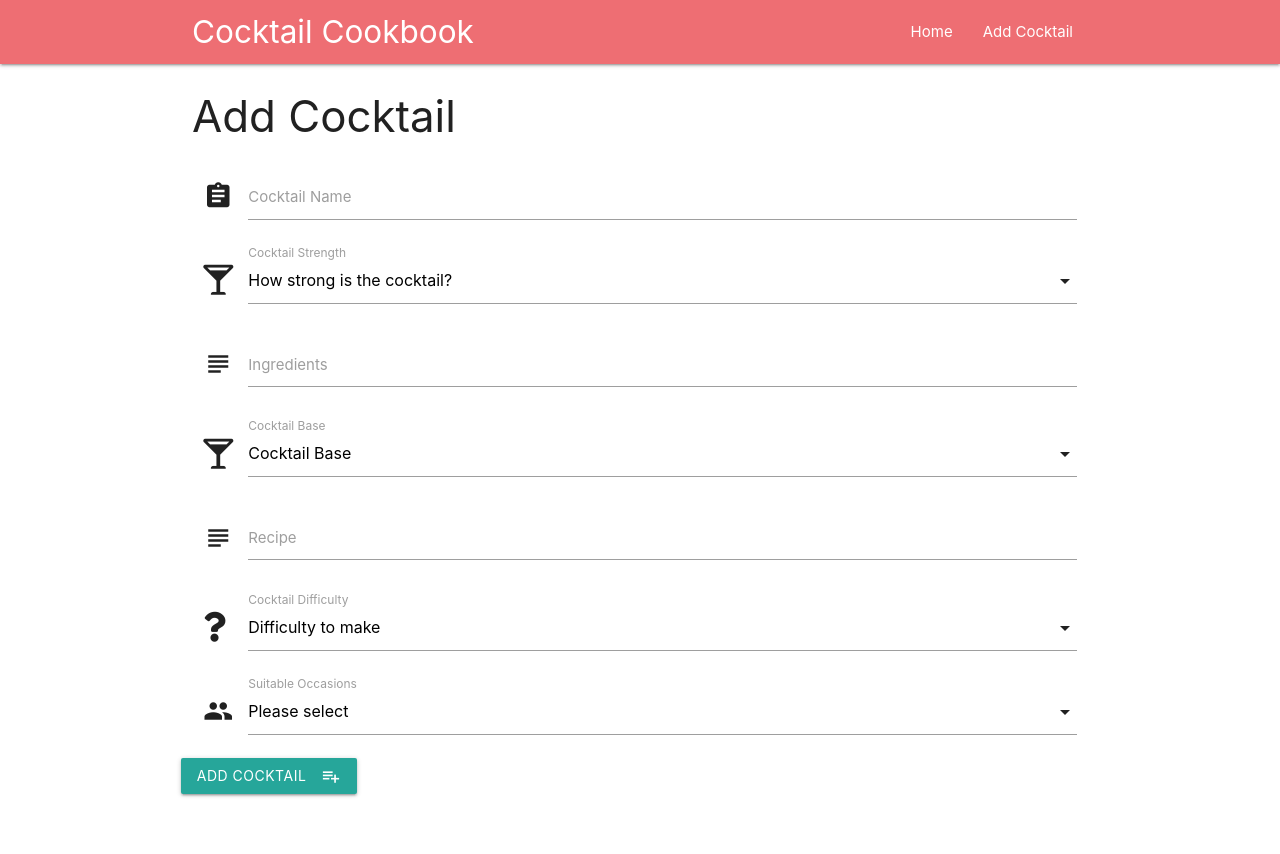
After one commit to Code-Institute-Submissions/cocktail_cookbook, a Flask app: page /add_recipe in a window 1280 px wide. The commit adds this page. Run offline with Flask 2, Linux system fonts and the light colour scheme; data that the repository does not hold is empty; some libraries are stand-ins or nearby versions.

Commit message:
Initial edited commit for project purposes

```diff
--- a/app.py
+++ b/app.py
@@ -5,79 +5,53 @@ from bson.objectid import ObjectId
 
 app = Flask(__name__)
 
-app.config["MONGO_DBNAME"] = 'task_manager'
+app.config["MONGO_DBNAME"] = 'cocktail_cookbook'
 app.config["MONGO_URI"] = os.getenv("MONGO_URI")
 
 mongo = PyMongo(app)
 
 @app.route('/')
-@app.route('/get_tasks')
-def get_tasks():
-    return render_template('tasks.html',tasks=mongo.db.tasks.find())
+@app.route('/get_recipes')
+def get_recipes():
+    return render_template('recipes.html',recipes=mongo.db.recipes.find())
 
-@app.route('/add_task')
-def add_task():
-    return render_template('addtask.html',categories=mongo.db.categories.find())
+@app.route('/add_recipe')
+def add_recipe():
+    return render_template('addrecipe.html',strengths=mongo.db.strengths.find(),occasions=mongo.db.occasions.find(),bases=mongo.db.bases.find(),difficulty=mongo.db.difficulty.find())
 
-@app.route('/insert_task', methods=['POST'])
-def insert_task():
-    tasks = mongo.db.tasks
-    tasks.insert_one(request.form.to_dict())
-    return redirect(url_for('get_tasks'))
+@app.route('/insert_recipe', methods=['POST'])
+def insert_recipe():
+    recipes = mongo.db.recipes
+    recipe = request.form.to_dict()
+    recipes.insert_one(recipe)
+    return redirect(url_for('get_recipes'))
 
-@app.route('/edit_task/<task_id>')
-def edit_task(task_id):
-    the_task = mongo.db.tasks.find_one({"_id":ObjectId(task_id)})
-    all_categories = mongo.db.categories.find()
-    return render_template('edittask.html',task=the_task,categories=all_categories)
+@app.route('/edit_recipe/<recipe_id>')
+def edit_recipe(recipe_id):
+    the_recipe = mongo.db.recipes.find_one({"_id":ObjectId(recipe_id)})
+    return render_template('editrecipe.html',recipe=the_recipe,strengths=mongo.db.strengths.find(),occasions=mongo.db.occasions.find(),bases=mongo.db.bases.find(),difficulty=mongo.db.difficulty.find())
 
-@app.route('/update_task/<task_id>', methods=['POST'])
-def update_task(task_id):
-    tasks = mongo.db.tasks
-    tasks.update({'_id': ObjectId(task_id)},
+@app.route('/update_recipe/<recipe_id>', methods=['POST'])
+def update_recipe(recipe_id):
+    recipes = mongo.db.recipes
+    recipes.update({'_id': ObjectId(recipe_id)},
     {
-        'task_name':request.form.get('task_name'),
-        'category_name':request.form.get('category_name'),
-        'task_description': request.form.get('task_description'),
-        'due_date': request.form.get('due_date'),
-        'is_urgent':request.form.get('is_urgent')
+        'name':request.form.get('recipe_name'),
+        'desc':request.form.get('desc'),
+        'difficulty': request.form.get('difficulty'),
+        'strength': request.form.get('strength'),
+        'recipe': request.form.get('recipe'),
+        'ingredients': request.form.get('ingredients'),
+        'occasions ': request.form.get('occasions'),
+        'author': request.form.get('author'),
+        'base':request.form.get('base')
     })
-    return redirect(url_for('get_tasks'))
+    return redirect(url_for('get_recipes'))
 
-@app.route('/delete_task/<task_id>')
-def delete_task(task_id):
-    mongo.db.tasks.remove({'_id': ObjectId(task_id)})
-    return redirect(url_for('get_tasks'))
-
-
-@app.route('/get_categories')
-def get_categories():
-    return render_template('categories.html',categories=mongo.db.categories.find())
-
-@app.route('/add_category')
-def add_category():
-    return render_template('addcategory.html',categories=mongo.db.categories.find())
-
-@app.route('/insert_category', methods=['POST'])
-def insert_category():
-    categories = mongo.db.categories
-    categories.insert_one({'category_name': request.form.get('category_name')})
-    return redirect(url_for('get_categories'))
-
-@app.route('/edit_category/<category_id>')
-def edit_category(category_id):
-    return render_template('editcategory.html',category = mongo.db.categories.find_one({'_id':ObjectId(category_id)}))
-
-@app.route('/update_category/<category_id>', methods=['POST'])
-def update_category(category_id):
-    categories = mongo.db.categories
-    categories.update({'_id': ObjectId(category_id)},{'category_name':request.form.get('category_name')})
-    return redirect(url_for('get_categories'))
-
-@app.route('/delete_category/<category_id>')
-def delete_category(category_id):
-    mongo.db.categories.remove({'_id': ObjectId(category_id)})
-    return redirect(url_for('get_categories'))
+@app.route('/delete_recipe/<recipe_id>')
+def delete_recipe(recipe_id):
+    mongo.db.recipes.remove({'_id': ObjectId(recipe_id)})
+    return redirect(url_for('get_recipes'))
 
 
 if __name__ == '__main__':
--- a/static/css/style.css
+++ b/static/css/style.css
@@ -9,3 +9,30 @@
 .task_header {
     margin-top: 5px;
 }
+
+img {
+    max-width: 80px;
+}
+
+.strength {
+    position: absolute;
+    width: 80px;
+    height: 90px;
+    overflow: hidden;
+    left: 15px;
+    display: inline-block;
+    vertical-align: middle;
+}
+
+.collection .collection-item.avatar {
+    padding-left: 105px;
+}
+
+.collection .collection-item.avatar .title {
+    font-weight: 700;
+    font-size: large;
+}
+
+.desc {
+    font-size: medium;
+}
--- /dev/null
+++ b/templates/addrecipe.html
@@ -0,0 +1,70 @@
+{% extends 'base.html' %} {% block content %}
+<h3>Add Cocktail</h3>
+<div class="row">
+    <form action="{{url_for('insert_recipe')}}" method="POST" class="col s12">
+        <div class="row">
+            <div class="input-field col s12">
+                <i class="material-icons prefix">assignment</i>
+                <input id="name" name="name" type="text" class="validate" required>
+                <label for="name">Cocktail Name</label>
+            </div>
+            <div class="input-field col s12">
+                <i class="material-icons prefix fas fa-glass-martini-alt"></i>
+                <select id="strength" name="strength" required>
+                    <option value="" disabled selected>How strong is the cocktail?</option>
+                    {% for str in strengths %}
+                    <option value="{{ str.name }}">{{ str.name }} ({{ str.desc }})</option>
+                    {% endfor %}
+                </select>
+                <label>Cocktail Strength</label>
+            </div>
+            <div class="input-field col s12">
+                <i class="material-icons prefix">subject</i>
+                <textarea id="ingredients" name="ingredients" class="materialize-textarea" required></textarea>
+                <label for="ingredients">Ingredients</label>
+            </div>
+            <div class="input-field col s12">
+                <i class="material-icons prefix fas fa-glass-martini-alt"></i>
+                <select id="base" name="base" required>
+                    <option value="" disabled selected>Cocktail Base</option>
+                    {% for b in bases %}
+                    <option value="{{ b.name }}">{{ b.name }}</option>
+                    {% endfor %}
+                </select>
+                <label>Cocktail Base</label>
+            </div>
+            <div class="input-field col s12">
+                <i class="material-icons prefix">subject</i>
+                <textarea id="recipe" name="recipe" class="materialize-textarea" required></textarea>
+                <label for="recipe">Recipe</label>
+            </div>
+            <div class="input-field col s12">
+                <i class="material-icons prefix fas fa-question"></i>
+                <select id="difficulty" name="difficulty" required>
+                    <option value="" disabled selected>Difficulty to make</option>
+                    {% for d in difficulty %}
+                    <option value="{{ d.name }}">{{ d.name }}</option>
+                    {% endfor %}
+                </select>
+                <label>Cocktail Difficulty</label>
+            </div>
+            <div class="input-field col s12">
+                <i class="material-icons prefix">people</i>
+                <select id="occasions" name="occasions" multiple required>
+                    <option value="" disabled>Please select</option>
+                    {% for occ in occasions %}
+                    <option value="{{occ.name}}">{{occ.name}}</option>
+                    {% endfor %}
+                </select>
+                <label for="occasions">Suitable Occasions</label>
+            </div>
+            <div class="row">
+                <br>
+                <button class="btn waves-effect waves-light" type="submit" name="action">Add Cocktail
+                    <i class="material-icons right">playlist_add</i>
+                </button>
+            </div>
+        </div>
+    </form>
+</div>
+{% endblock %}
--- a/templates/base.html
+++ b/templates/base.html
@@ -7,6 +7,7 @@
     <meta http-equiv="X-UA-Compatible" content="ie=edge">
     <title>Document</title>
     <link href="https://fonts.googleapis.com/icon?family=Material+Icons" rel="stylesheet">
+    <link rel="stylesheet" href="https://use.fontawesome.com/releases/v5.8.1/css/all.css" integrity="sha384-50oBUHEmvpQ+1lW4y57PTFmhCaXp0ML5d60M1M7uH2+nqUivzIebhndOJK28anvf" crossorigin="anonymous">
     <link rel="stylesheet" href="https://cdnjs.cloudflare.com/ajax/libs/materialize/1.0.0/css/materialize.min.css">
     <link rel="stylesheet" href="{{url_for('static',filename='css/style.css')}}">
 </head>
@@ -14,18 +15,16 @@
 <body>
     <header>
         <nav>
-            <div class="nav-wrapper">
-                <a href="#" class="brand-logo">Task Manager</a>
+            <div class="nav-wrapper container">
+                <a href="{{url_for('get_recipes')}}" class="brand-logo">Cocktail Cookbook</a>
                 <a href="#" data-target="mobile-demo" class="sidenav-trigger"><i class="material-icons">menu</i></a>
                 <ul id="nav-mobile" class="right hide-on-med-and-down">
-                    <li><a href=" {{ url_for('get_tasks') }} ">Home</a></li>
-                    <li><a href=" {{ url_for('add_task') }} ">Add Task</a></li>
-                    <li><a href=" {{ url_for('get_categories') }} ">Categories</a></li>
+                    <li><a href=" {{ url_for('get_recipes') }} ">Home</a></li>
+                    <li><a href=" {{ url_for('add_recipe') }} ">Add Cocktail</a></li>
                 </ul>
                 <ul class="sidenav" id="mobile-demo">
-                    <li><a href=" {{ url_for('get_tasks') }} ">Home</a></li>
-                    <li><a href=" {{ url_for('add_task') }} ">Add Task</a></li>
-                    <li><a href=" {{ url_for('get_categories') }} ">Categories</a></li>
+                    <li><a href=" {{ url_for('get_recipes') }} ">Home</a></li>
+                    <li><a href=" {{ url_for('add_recipe') }} ">Add Cocktail</a></li>
                 </ul>
             </div>
         </nav>
@@ -41,11 +40,6 @@
             $('select').formSelect();
             $('.sidenav').sidenav();
         });
-        $('.datepicker').datepicker({
-            showClearBtn: true,
-            autoClose: false,
-            firstDay: 1
-        });
     </script>
 </body>
 
```
Also changed, not shown: templates/addcategory.html (deleted, +0 -20 lines), templates/addtask.html (deleted, +0 -47 lines), templates/categories.html (deleted, +0 -23 lines), templates/editcategory.html (deleted, +0 -20 lines), templates/recipes.html (added, +15 -0 lines), templates/tasks.html (deleted, +0 -23 lines), static/images/medium.svg (added), static/images/mocktail.svg (added), static/images/neat.svg (added), static/images/strong.svg (added), static/images/weak.svg (added), templates/editrecipe.html (renamed from templates/edittask.html).
